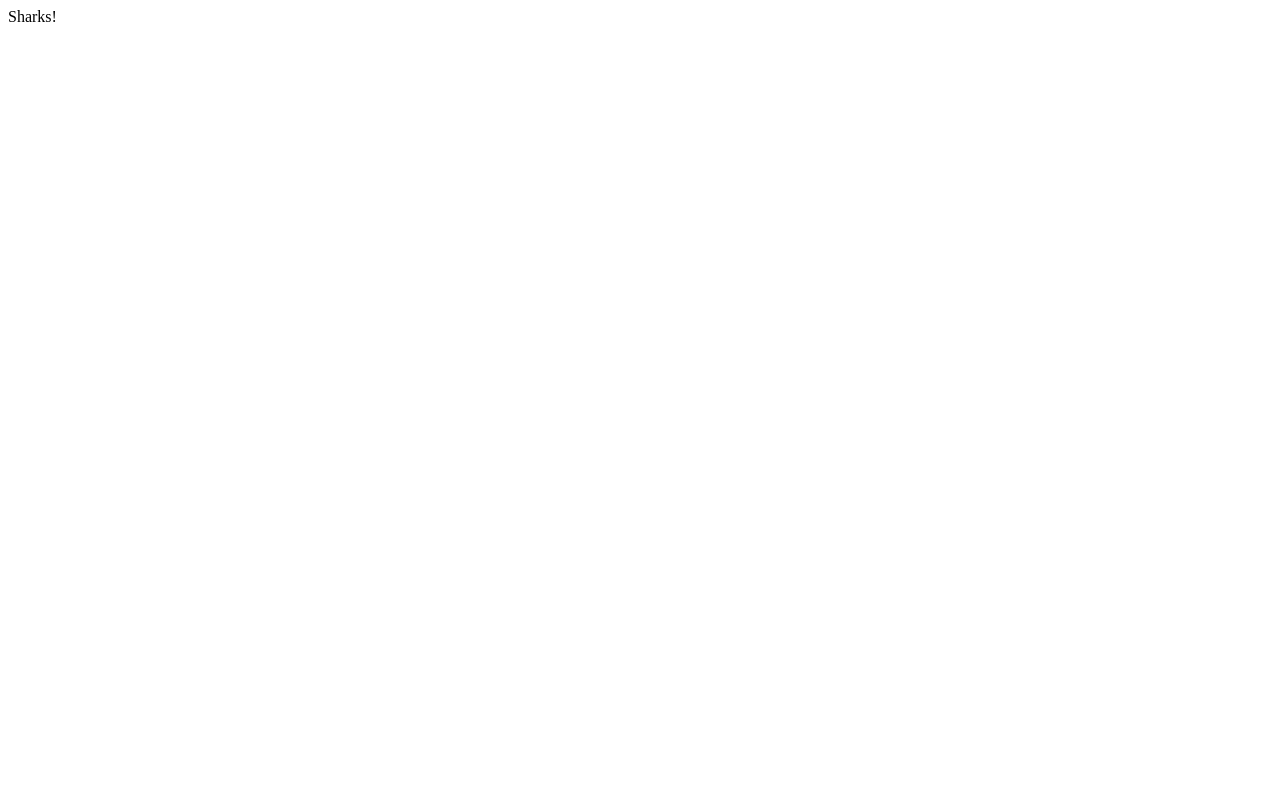
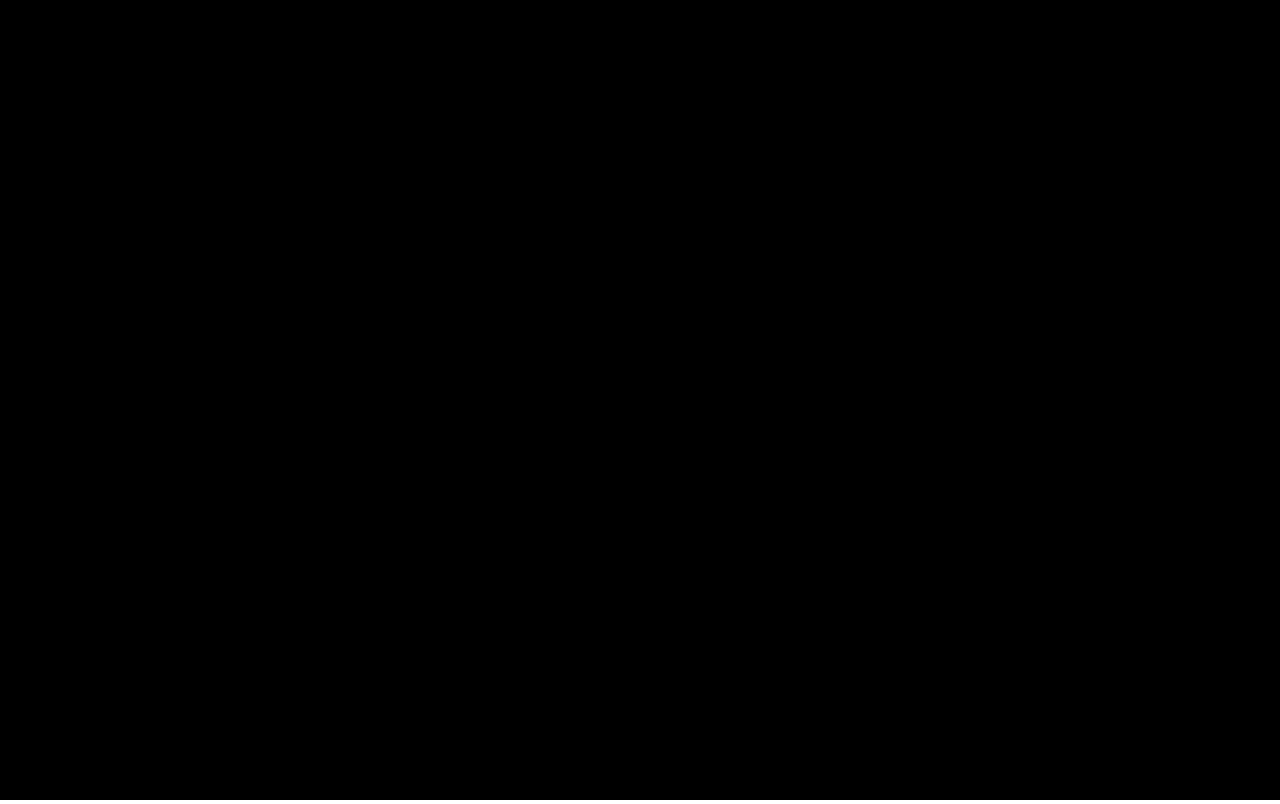
Before and after one commit to SharksMinnows/minnow, a React app: page / in a window 1280 px wide. Built offline with nearby package versions, Linux system fonts and the light colour scheme; the HTML template or start-up script is replaced by a standard one.

Commit message:
set up SASS + basic enzyme testing that should be added to as we move on to other pieces

```diff
--- a/client/App.jsx
+++ b/client/App.jsx
@@ -1,4 +1,8 @@
 import React, { Component } from 'react';
+import Board from './components/Board/Board.jsx'
+
+//sass//
+import './App.scss'
 
 class App extends Component {
   constructor(props) {
@@ -8,7 +12,7 @@ class App extends Component {
   render() {
     return (
       <div>
-        Sharks!
+        <Board />
       </div>
     )
   }
--- /dev/null
+++ b/client/App.scss
@@ -0,0 +1,3 @@
+body {
+  margin: 0;
+}
--- /dev/null
+++ b/client/components/Board/Board.jsx
@@ -0,0 +1,16 @@
+import React, { Component } from 'react';
+import './board.scss'
+
+class Board extends Component {
+  constructor(props) {
+    super(props);
+  }
+
+  render() {
+    return (
+      <canvas class="board"></canvas>
+    )
+  }
+}
+
+export default Board
--- /dev/null
+++ b/client/components/Board/Board.scss
@@ -0,0 +1,5 @@
+.board {
+  width: 100vw;
+  height: 100vh;
+  background-color: #000000;
+}
--- a/webpack.config.js
+++ b/webpack.config.js
@@ -15,8 +15,14 @@ module.exports = {
         use: 'babel-loader'
       },
       {
-        test: /\.css$/,
-        use: ['style-loader', 'css-loader']
+        test: /\.scss$/,
+        use: [{
+          loader: "style-loader"
+        }, {
+          loader: "css-loader"
+        }, {
+          loader: "sass-loader"
+        }]
       }
     ]
   }
```
Also changed, not shown: package.json (+12 -2 lines), test/test.js (added, +7 -0 lines), test/tests/enzyme.js (added, +19 -0 lines), 3 other files (tests, documents, lock files or other folders).
